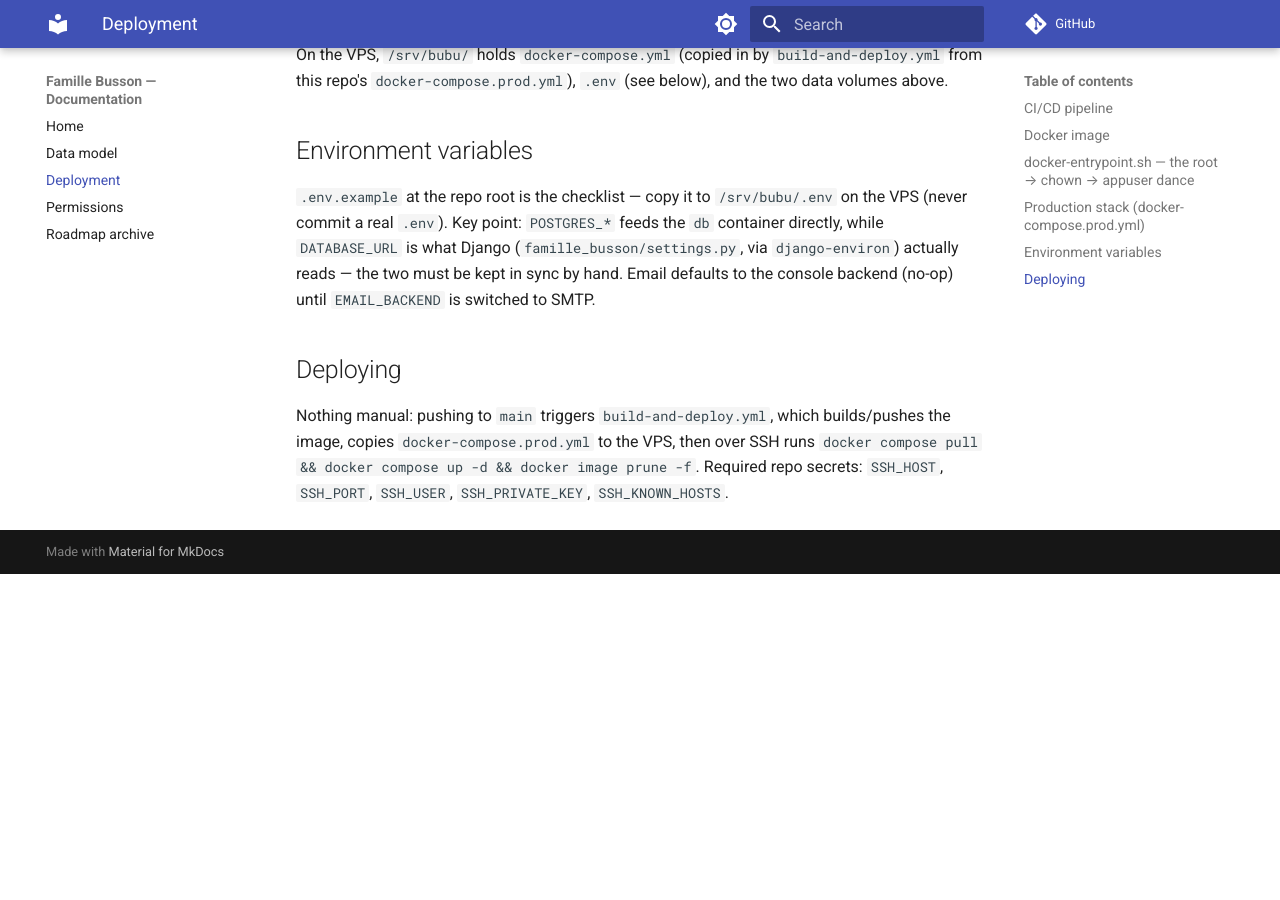
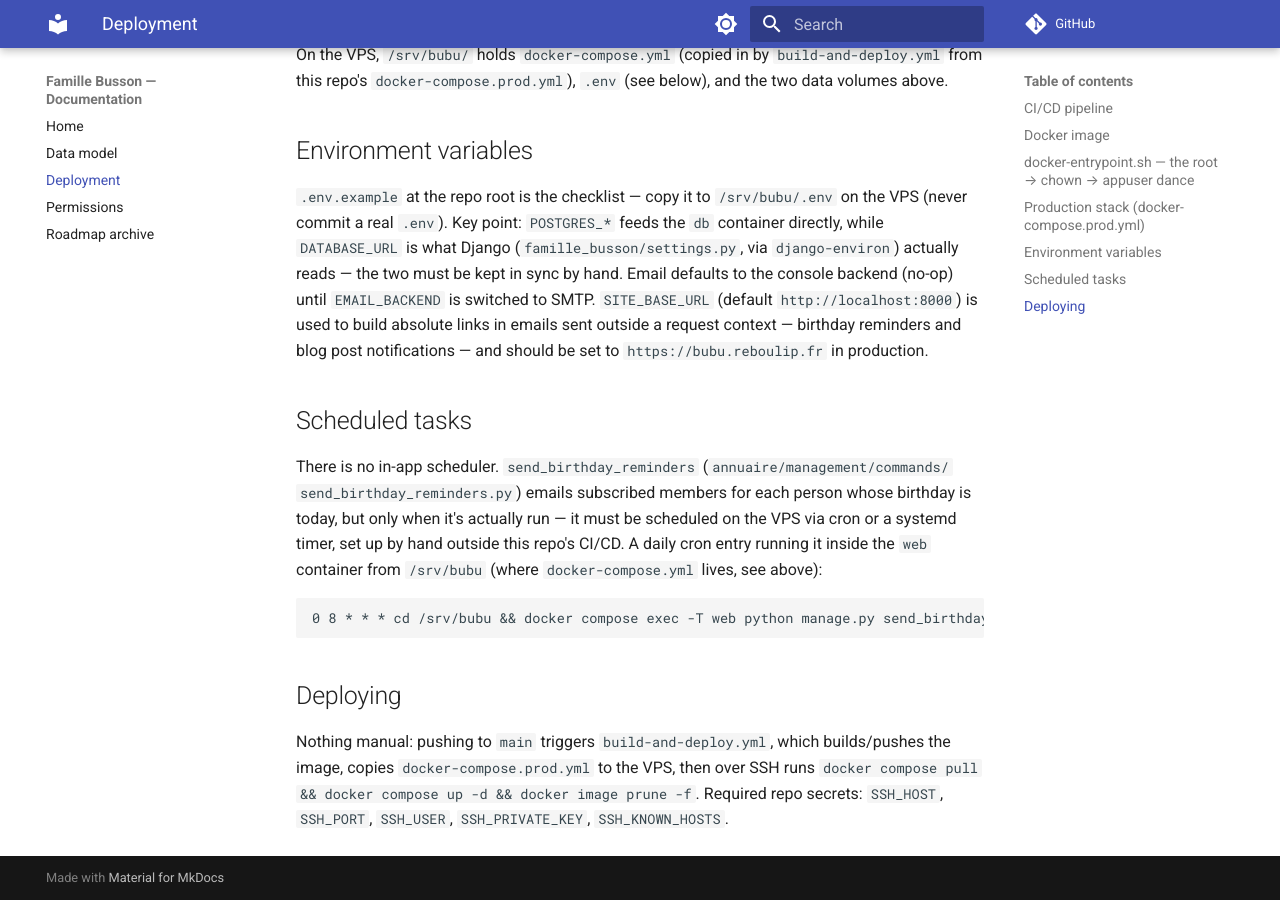
Before and after one commit to reboulip/famille-busson, an MkDocs documentation site: the page built from docs/deployment.md, in a window 1280 px wide and 900 px high, scrolled down 1443 px. Built offline with MkDocs 1.6.1 and Material for MkDocs 9.7.7, drawn with Linux system fonts in a browser that asks for light colours; comment, search, counter and statistics services are not loaded; before the commit the page ends 2017 px from its top, so only the background shows below that.

Commit message:
docs: sync documentation for Notifications — abonnements (#39)
- docs/deployment.md — document the new SITE_BASE_URL env var and add a
  Scheduled tasks section covering send_birthday_reminders' cron requirement
- docs/data_model.md — regenerated for the new Settings model

````diff
--- a/docs/deployment.md
+++ b/docs/deployment.md
@@ -53,7 +53,23 @@ volumes above.
 VPS (never commit a real `.env`). Key point: `POSTGRES_*` feeds the `db` container
 directly, while `DATABASE_URL` is what Django (`famille_busson/settings.py`, via
 `django-environ`) actually reads — the two must be kept in sync by hand. Email defaults
-to the console backend (no-op) until `EMAIL_BACKEND` is switched to SMTP.
+to the console backend (no-op) until `EMAIL_BACKEND` is switched to SMTP. `SITE_BASE_URL`
+(default `http://localhost:8000`) is used to build absolute links in emails sent outside
+a request context — birthday reminders and blog post notifications — and should be set
+to `https://bubu.reboulip.fr` in production.
+
+## Scheduled tasks
+
+There is no in-app scheduler. `send_birthday_reminders` (`annuaire/management/commands/
+send_birthday_reminders.py`) emails subscribed members for each person whose birthday is
+today, but only when it's actually run — it must be scheduled on the VPS via cron or a
+systemd timer, set up by hand outside this repo's CI/CD. A daily cron entry running it
+inside the `web` container from `/srv/bubu` (where `docker-compose.yml` lives, see
+above):
+
+```
+0 8 * * * cd /srv/bubu && docker compose exec -T web python manage.py send_birthday_reminders
+```
 
 ## Deploying
 
````
Also changed, not shown: docs/data_model.md (+12 -0 lines).
